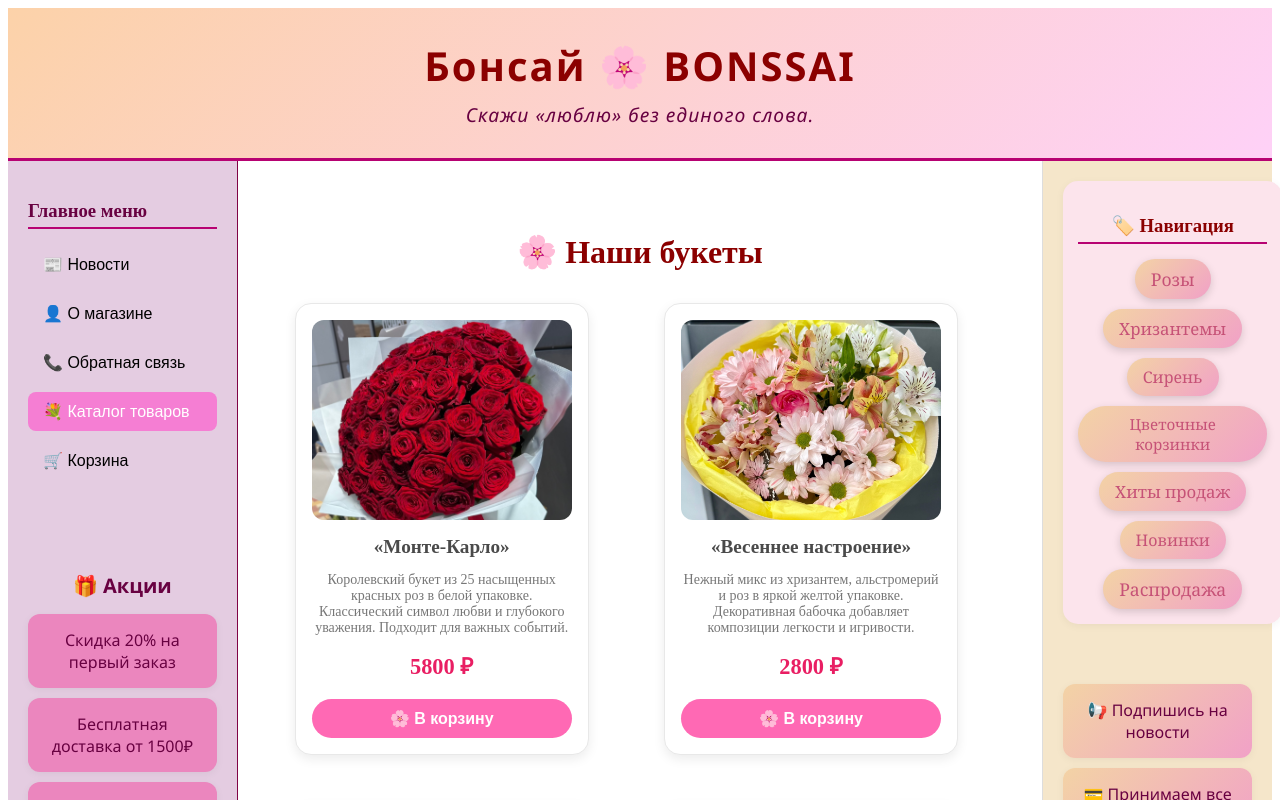
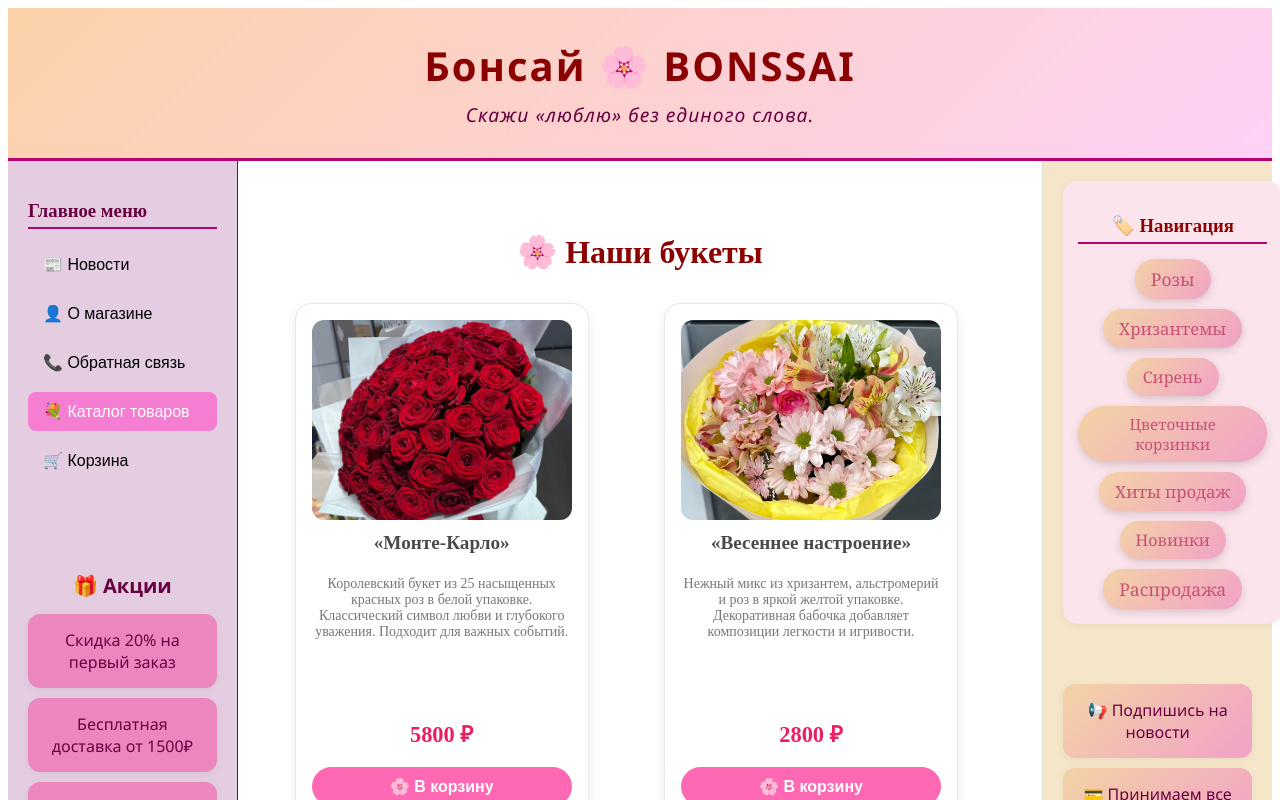
Before and after one commit to milk-catt/lab_17-20, a React (Create React App) app in the folder итоговый проект/: page / in a window 1280 px wide. Both pictures are taken after a click on the button "💐 Каталог товаров". Shown: the top 800 px of the page. Built offline with nearby package versions, Linux system fonts and the light colour scheme.

Commit message:
кнопки прижимаются к низу

```diff
--- a/итоговый проект/src/components/ProductCard.jsx
+++ b/итоговый проект/src/components/ProductCard.jsx
@@ -14,7 +14,10 @@ function ProductCard({ product, onAddToCart, isInCart }) {
     backgroundColor: isInCart ? '#fce4ec' : 'white',
     transition: 'transform 0.2s, box-shadow 0.2s',
     cursor: 'pointer',
-    width: '260px'
+    width: '260px',
+    display: 'flex',           // 👈 ДОБАВИТЬ
+    flexDirection: 'column',   // 👈 ДОБАВИТЬ (вертикальное расположение)
+    height: '100%'             // 👈 ДОБАВИТЬ (чтобы карточка растягивалась)
   };
 
   const imageStyle = {
@@ -28,6 +31,13 @@ function ProductCard({ product, onAddToCart, isInCart }) {
     fontSize: '1.2rem',
     margin: '12px 0 8px 0',
     color: '#4a4a4a'
+  };
+
+  const descriptionStyle = {
+    fontSize: '14px',
+    color: '#777',
+    flexGrow: 1,              // 👈 ДОБАВИТЬ (занимает всё свободное место)
+    marginBottom: '12px'
   };
 
   const priceStyle = {
@@ -48,7 +58,8 @@ function ProductCard({ product, onAddToCart, isInCart }) {
     fontWeight: 'bold',
     marginTop: '10px',
     width: '100%',
-    transition: 'all 0.3s ease'
+    transition: 'all 0.3s ease',
+    alignSelf: 'flex-end'      // 👈 ДОБАВИТЬ (прижимает кнопку к низу)
   };
 
   const handleMouseEnter = (e) => {
@@ -87,7 +98,7 @@ function ProductCard({ product, onAddToCart, isInCart }) {
     >
       <img src={product.image} alt={product.name} style={imageStyle} />
       <h3 style={titleStyle}>{product.name}</h3>
-      <p style={{ fontSize: '14px', color: '#777' }}>{product.description}</p>
+      <p style={descriptionStyle}>{product.description}</p>
       <p style={priceStyle}>{product.price} ₽</p>
 
       <button
```
